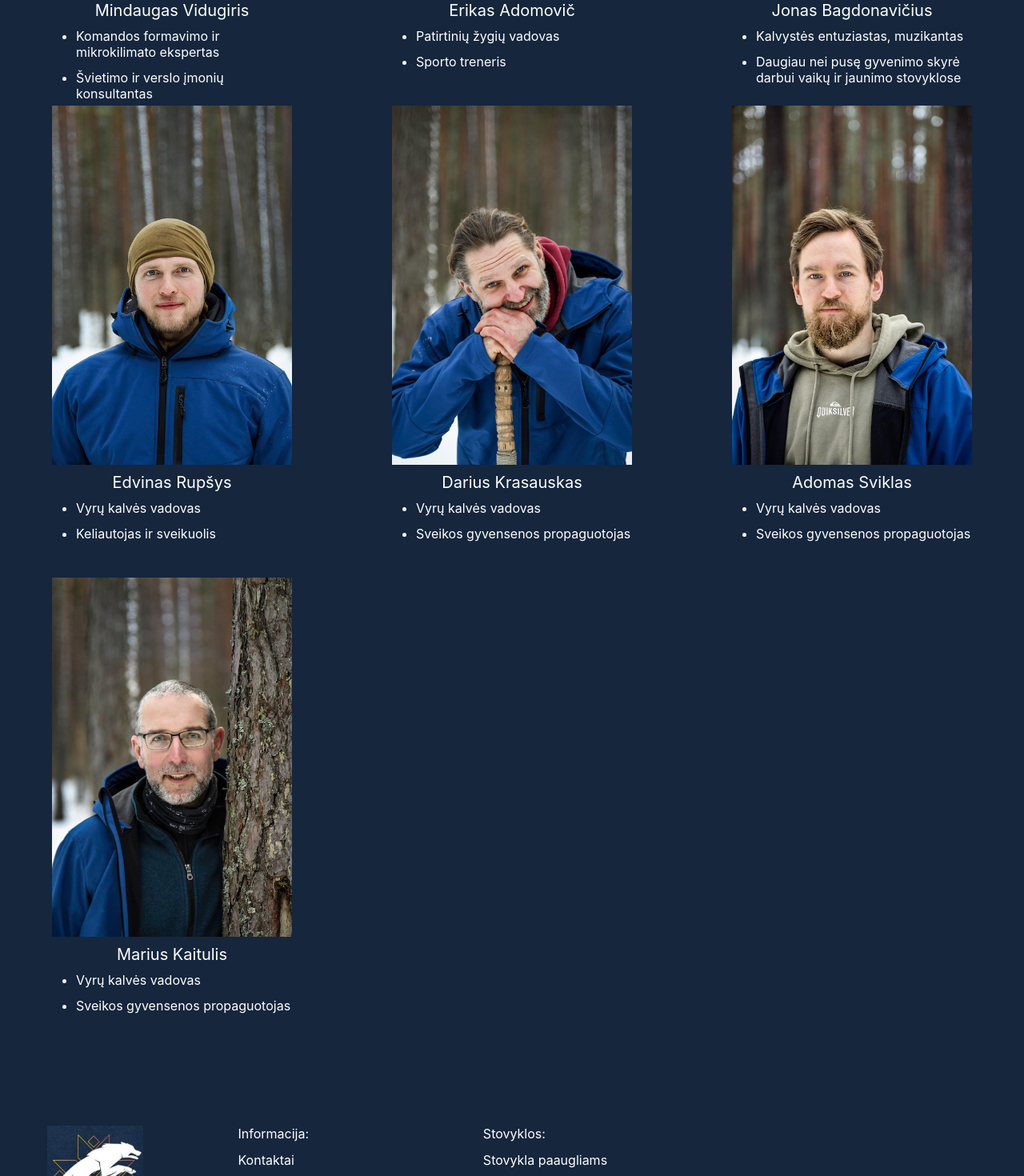
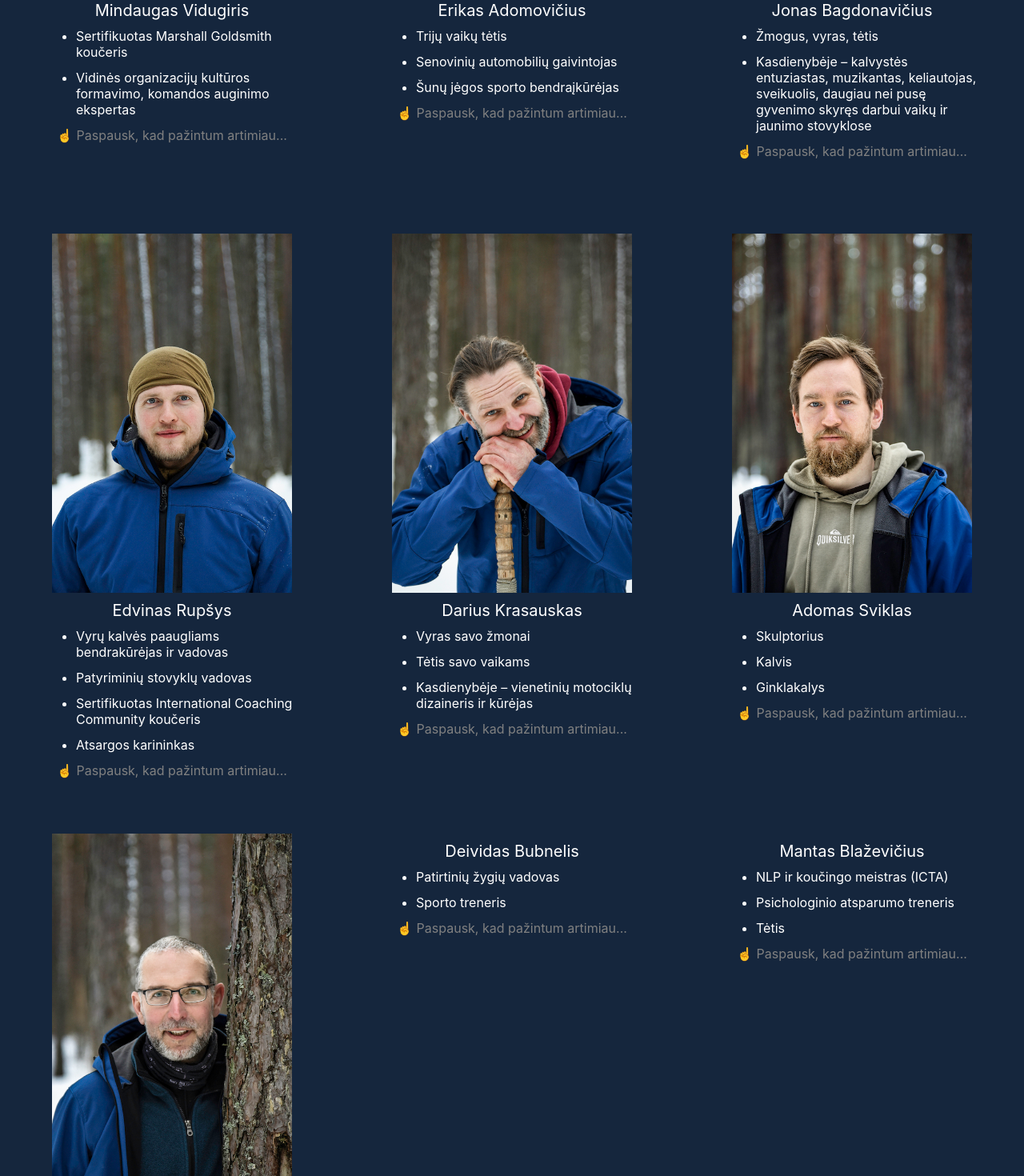
Before and after one commit to sheten/vyru-kalve, a Next.js app: page / in a window 1280 px wide. Shown: the part 2640-4110 px from the top of the page at 80% size. Built offline with nearby package versions, Linux system fonts and the light colour scheme.

Commit message:
Atnaujinau vadovu aprasymus

```diff
--- a/components/Homepage/Guides_block.js
+++ b/components/Homepage/Guides_block.js
@@ -19,105 +19,183 @@ const Guides_block = () => {
     <Wrap>
       <GuideWrap onClick={() => handleGuideClick("Mindaugas")}>
         {guideOpened === "Mindaugas" ?
-          <div>Detalus vadovo aprasymas</div>
+          <div style={{height: "100%", display: "flex", alignItems: "center", justifyContent: "center"}}>
+            <div style={{textAlign: "center"}}>Aš nedėstau teorijų ir nepaišau grafikų, aš nesiginčiju, kai su manimi nesutinka. Aš kviečiu į patyrimą ir gerus pokalbius. Aš klausiu klausimus ir kartais jie būna tikrai nepatogūs, bet į juos atsakius, tampa lengviau. Jums su savimi ir komanda. Nuoširdžiai tikiu, kad komandos sėkmė slypi ne daiktuose, kuriuos perkame, o pačiame santykyje.</div>
+          </div>
           :
           <>
             <Image src={"/images/mindaugas.jpg"} alt="Vadovo nuotrauka" />
             <Title>Mindaugas Vidugiris</Title>
             <Ul>
-              <Li>Komandos formavimo ir mikrokilimato ekspertas</Li>
-              <Li>Švietimo ir verslo įmonių konsultantas</Li>
+              <Li>Sertifikuotas Marshall Goldsmith koučeris</Li>
+              <Li>Vidinės organizacijų kultūros formavimo, komandos auginimo ekspertas</Li>
             </Ul>
+            <div style={{color: "grey"}}>☝️ Paspausk, kad pažintum artimiau...</div>
           </>
         }
       </GuideWrap>
 
       <GuideWrap onClick={() => handleGuideClick("Erikas")}>
         {guideOpened === "Erikas" ?
-          <div>Detalus vadovo aprasymas</div>
+          <div style={{height: "100%", display: "flex", alignItems: "center", justifyContent: "center"}}>
+            <div style={{textAlign: "center"}}>Detalus vadovo aprašymas</div>
+          </div>
           :
           <>
             <Image src={"/images/erikas.jpg"} alt="Vadovo nuotrauka" />
-            <Title>Erikas Adomovič</Title>
+            <Title>Erikas Adomovičius</Title>
             <Ul>
-              <Li>Patirtinių žygių vadovas</Li>
-              <Li>Sporto treneris</Li>
+              <Li>Trijų vaikų tėtis</Li>
+              <Li>Senovinių automobilių gaivintojas</Li>
+              <Li>Šunų jėgos sporto bendraįkūrėjas</Li>
             </Ul>
+            <div style={{color: "grey"}}>☝️ Paspausk, kad pažintum artimiau...</div>
           </>
         }
       </GuideWrap>
 
       <GuideWrap onClick={() => handleGuideClick("Jonas")}>
         {guideOpened === "Jonas" ?
-          <div>Detalus vadovo aprasymas</div>
+          <div style={{height: "100%", display: "flex", alignItems: "center", justifyContent: "center"}}>
+            <div style={{textAlign: "center"}}>Žygiuoju, kuriu savo namus, kuriuose auginu sūnų, katiną, bites, muzikuoju, minkau metalą, buriuoju, irkluoju, mokausi ir išbandau dar daugybę įvairių dalykų, kurie man atrodo įdomūs bei patrauklūs. Nevaržau savęs. Kredo: Errare humanum est.</div>
+          </div>
           :
           <>
             <Image src={"/images/jonas.jpg"} alt="Vadovo nuotrauka" />
             <Title>Jonas Bagdonavičius</Title>
             <Ul>
-              <Li>Kalvystės entuziastas, muzikantas</Li>
-              <Li>Daugiau nei pusę gyvenimo skyrė darbui vaikų ir jaunimo stovyklose</Li>
+              <Li>Žmogus, vyras, tėtis</Li>
+              <Li>Kasdienybėje – kalvystės entuziastas, muzikantas, keliautojas, sveikuolis, daugiau nei pusę gyvenimo skyręs darbui vaikų ir jaunimo stovyklose</Li>
             </Ul>
+            <div style={{color: "grey"}}>☝️ Paspausk, kad pažintum artimiau...</div>
           </>
         }
       </GuideWrap>
 
       <GuideWrap onClick={() => handleGuideClick("Edvinas")}>
         {guideOpened === "Edvinas" ?
-          <div>Detalus vadovo aprasymas</div>
+          <div style={{height: "100%", display: "flex", alignItems: "center", justifyContent: "center"}}>
+            <div style={{textAlign: "center"}}>Įvairios patirtys kariuomenėje bei už jos ribų leido man visa širdimi patikėti, kad žmogaus potencialui ribų nėra. Esu įsitikinęs, kad mūsų šiandien dienos pasirinkimai nulemia mūsų rytojų. Visi geriausi dalykai atstikę mano gyvenimę įvyko tada, kai drąsiai žengiau per įvairias baimes. Dėl šios patirties dažnai sakau, kad už kiekvienos baimės – slypi saldainis. </div>
+          </div>
           :
           <>
             <Image src={"/images/edvinas.jpg"} alt="Vadovo nuotrauka" />
             <Title>Edvinas Rupšys</Title>
             <Ul>
-              <Li>Vyrų kalvės vadovas</Li>
-              <Li>Keliautojas ir sveikuolis</Li>
+              <Li>Vyrų kalvės paaugliams bendrakūrėjas ir vadovas</Li>
+              <Li>Patyriminių stovyklų vadovas</Li>
+              <Li>Sertifikuotas International Coaching Community koučeris</Li>
+              <Li>Atsargos karininkas</Li>
             </Ul>
+            <div style={{color: "grey"}}>☝️ Paspausk, kad pažintum artimiau...</div>
           </>
         }
       </GuideWrap>
 
       <GuideWrap onClick={() => handleGuideClick("Darius")}>
         {guideOpened === "Darius" ?
-          <div>Detalus vadovo aprasymas</div>
+          <div style={{height: "100%", display: "flex", alignItems: "center", justifyContent: "center"}}>
+            <div style={{textAlign: "center"}}>Į Vyrų Kalvę pakliuvau 2017 metais kaip ir turbūt 70% visų vyrų - savo žmonos &quot;pagalba&quot;. Taip patiko, kad nepraėjus ir penkiems mėnesiams tapau vienu iš šios stovyklos vadovų. Nuo tada į Kalvę pradėjau vežtis ir sūnų. Taip augom kartu, aš - kaip tėtis, vyras, jis - kaip sūnus, vyras. Paklausite ar lengva ? Hm... kartais tikrai sunku!!! Bet suprantu, kad tik taip ir galime augti santykiuose, vidumi ir išore. Per tuos metus turėjau tiek skirtingų patyrimų, išbandymų ir atradimų! Nuo visiškos euforijos iki apatijos ir abejonių. <br/>
+            Rašyti galima būtų apie tai be sustojimo, žinau viena - Vyrų Kalvė tikrai gali įtakoti vyro elgesį ir įsitikinimus. Ar visų? Tikrai ne. Ar ji tinka visiems? Tikrai ne. Ar žmona (mama) atsiuntusi savo vyrą (vyrus) gaus trokštamą rezultatą? Nebūtinai. Bet atsidūrę Vyrų Kalvėje &quot;kibirkščiuoti&quot; pradeda visi. <br/>
+            Ką man davė Vyrų Kalvė ? Atsakomybės jausmą. Atvirumą. Pasitikėjimą. Mankštą kiekvieną rytą. Tikrus santykius. Draugystę. <br/>
+            Ką veikiu Vyrų Kalvėje? Vedu žygius. Dalinuosi savo gyvenimiška patirtimi. Žnaibausi. Žaidžiu. Laužau strėles. Kodėl aš vis dar važiuoju į Vyrų Kalvę ? Čia turiu galimybę augti ir mokytis. Vienam tai kasdienybė, kitam - siekiamybė.
+            </div>
+          </div>
           :
           <>
             <Image src={"/images/darius.jpg"} alt="Vadovo nuotrauka" />
             <Title>Darius Krasauskas</Title>
             <Ul>
-              <Li>Vyrų kalvės vadovas</Li>
-              <Li>Sveikos gyvensenos propaguotojas</Li>
+              <Li>Vyras savo žmonai</Li>
+              <Li>Tėtis savo vaikams</Li>
+              <Li>Kasdienybėje – vienetinių motociklų dizaineris ir kūrėjas</Li>
             </Ul>
+            <div style={{color: "grey"}}>☝️ Paspausk, kad pažintum artimiau...</div>
           </>
         }
       </GuideWrap>
 
       <GuideWrap onClick={() => handleGuideClick("Adomas")}>
         {guideOpened === "Adomas" ?
-          <div>Detalus vadovo aprasymas</div>
+          <div style={{height: "100%", display: "flex", alignItems: "center", justifyContent: "center"}}>
+            <div style={{textAlign: "center"}}>Visą gyvenimą stengiuosi daryti tai, kas man patinka, kame įžvelgiu prasmę, galiu jaustis laisvas, kurti ir žaisti. Esu baigęs skulptūros studijas, užsiimu laisva kūryba, piešimu. Gebėjimas sukurti tvirtą, tikrą peilį, ginklą, kūrinį yra nepakartojamas, stiprinantis ir įgalinantis jausmas. Tą jausmą noriu suteikti ir kitiems. Tad vedu užsiėmimus, kurių metu tėvas gamina sūnui peilį, kaip pasitikėjimo, įgalinimo simbolį, įrankį, kuris sūnų lydės visą gyvenimą ir primins apie ryšį su tėvu, svarbų atskaitos tašką. O tėvui, vyrui, iki baltumo įkaitusio plieno kalimas, formavimas, paties pagamintas peilis suteikia nepakartojamą stiprybės, pasitikėjimo savimi jausmą.
+              <br/><br/>
+            Gyvenimas man - žaidimas ir aš pats kasdien renkuosi, kokį žaidimą noriu žaisti.
+            </div>
+          </div>
           :
           <>
             <Image src={"/images/adomas.jpg"} alt="Vadovo nuotrauka" />
             <Title>Adomas Sviklas</Title>
             <Ul>
-              <Li>Vyrų kalvės vadovas</Li>
-              <Li>Sveikos gyvensenos propaguotojas</Li>
+              <Li>Skulptorius</Li>
+              <Li>Kalvis</Li>
+              <Li>Ginklakalys</Li>
             </Ul>
+            <div style={{color: "grey"}}>☝️ Paspausk, kad pažintum artimiau...</div>
           </>
         }
       </GuideWrap>
 
       <GuideWrap onClick={() => handleGuideClick("Marius")}>
         {guideOpened === "Marius" ?
-          <div>Detalus vadovo aprasymas</div>
+          <div style={{height: "100%", display: "flex", alignItems: "center", justifyContent: "center"}}>
+            <div style={{textAlign: "center"}}>Augu ir mokausi kartu su sūnumi. Tai skatina domėtis, suprasti kaip vystosi siela, dvasia ir kūnas nuo gimimo.<br/>
+            Per gyvenimą žengiame kartu su žmona, kuri mane palaiko ir motyvuoja mokytis, daryti dar drąsesnius žingsnius. <br/>
+            Savo šeimos narius ir visus sutiktus žmones priimu kaip svarbiausius savo mokytojus, kurie padeda geriau pažinti savo vidinį pasaulį. Jų duodamos pamokos moko priimti ir atleisti, kad galėčiau dar nuoširdžiau ir tikriau mylėti visus, sutiktus savo gyvenimo kelyje.<br/>
+            Būdamas laisvas, matau laisvę kituose.<br/>
+            Mylėdamas save, matau meilę visuose.<br/>
+            Nekenkdamas sau, nenoriu kenkti kitiems.
+            </div>
+          </div>
           :
           <>
             <Image src={"/images/marius.jpg"} alt="Vadovo nuotrauka" />
             <Title>Marius Kaitulis</Title>
             <Ul>
-              <Li>Vyrų kalvės vadovas</Li>
-              <Li>Sveikos gyvensenos propaguotojas</Li>
+              <Li>Tėtis, vyras, brolis, sūnus, taip pat - fotografas</Li>
+              <Li>Veidoskaitos specialistas</Li>
+              <Li>Kasdienybėje intensyviai praktikuojantis jogą, tylą ir savęs pažinimą</Li>
+              <Li>Sveikos mitybos ir aktyvaus gyvenimo būdo propaguotojas</Li>
             </Ul>
+            <div style={{color: "grey"}}>☝️ Paspausk, kad pažintum artimiau...</div>
+          </>
+        }
+      </GuideWrap>
+
+      <GuideWrap onClick={() => handleGuideClick("Deividas")}>
+        {guideOpened === "Deividas" ?
+          <div style={{height: "100%", display: "flex", alignItems: "center", justifyContent: "center"}}>
+            <div style={{textAlign: "center"}}>Detalus vadovo aprašymas</div>
+          </div>
+          :
+          <>
+            {/* <Image src={"/images/darisus.jpg"} alt="Vadovo nuotrauka" /> */}
+            <Title>Deividas Bubnelis</Title>
+            <Ul>
+              <Li>Patirtinių žygių vadovas</Li>
+              <Li>Sporto treneris</Li>
+            </Ul>
+            <div style={{color: "grey"}}>☝️ Paspausk, kad pažintum artimiau...</div>
+          </>
+        }
+      </GuideWrap>
+
+      <GuideWrap onClick={() => handleGuideClick("Mantas")}>
+        {guideOpened === "Mantas" ?
+          <div style={{height: "100%", display: "flex", alignItems: "center", justifyContent: "center"}}>
+            <div style={{textAlign: "center"}}>Detalus vadovo aprašymas</div>
+          </div>
+          :
+          <>
+            {/* <Image src={"/images/darsius.jpg"} alt="Vadovo nuotrauka" /> */}
+            <Title>Mantas Blaževičius</Title>
+            <Ul>
+              <Li>NLP ir koučingo meistras (ICTA)</Li>
+              <Li>Psichologinio atsparumo treneris</Li>
+              <Li>Tėtis</Li>
+            </Ul>
+            <div style={{color: "grey"}}>☝️ Paspausk, kad pažintum artimiau...</div>
           </>
         }
       </GuideWrap>
@@ -146,7 +224,7 @@ const GuideWrap = styled.div`
   display: flex;
   cursor: pointer;
   flex-direction: column;
-  height: 550px;
+  height: 710px;
   margin: 20px;
   width: 320px;
 `;
```
